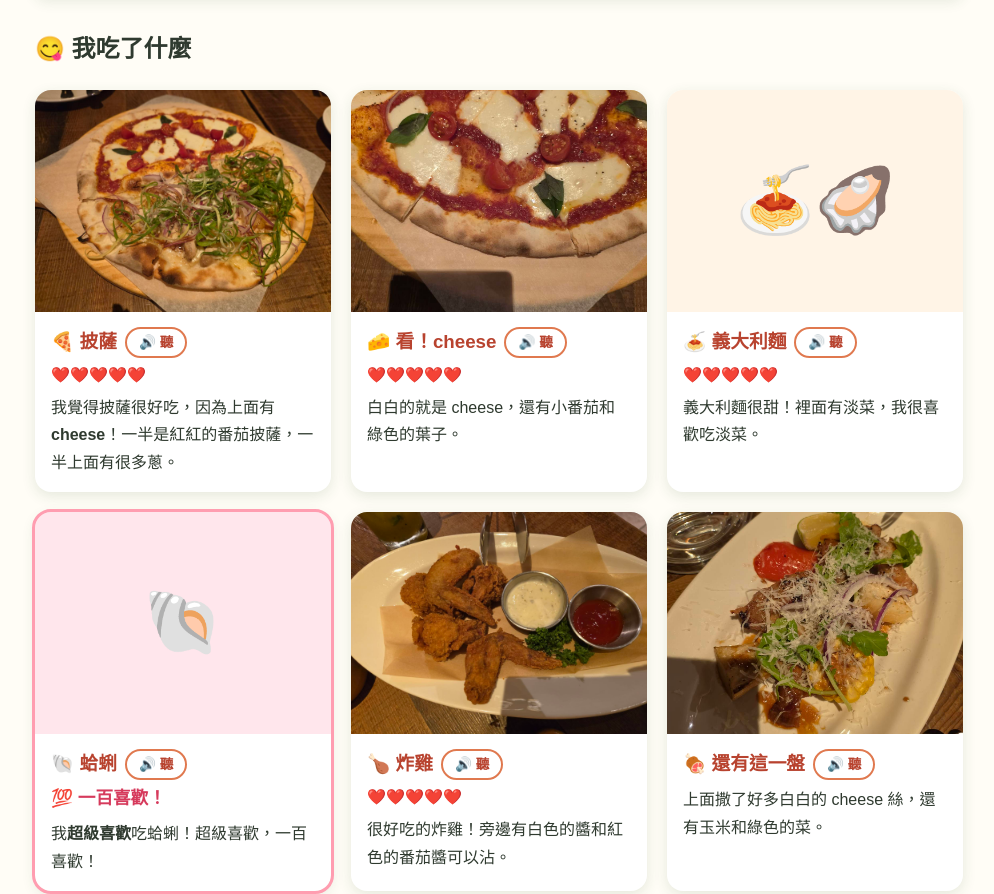
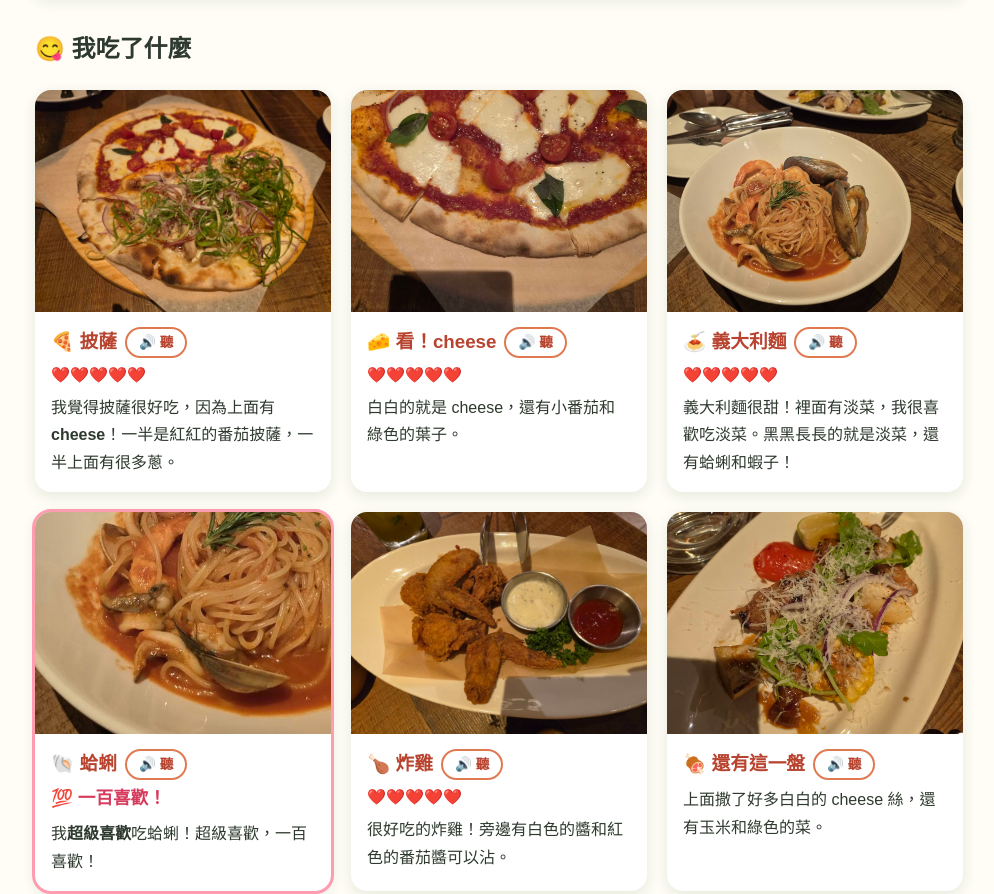
Before and after one commit to stitchfi/harvey, a plain HTML site: page italian-dinner.html in a window 1280 px wide. Shown: the part 572-1466 px from the top of the page, without its empty margins (141-1135 px from the left). Drawn offline with Linux system fonts and the light colour scheme.

Commit message:
義大利麵和蛤蜊換上真的照片
Co-Authored-By: Claude Opus 5.5 <noreply@anthropic.com>

```diff
--- a/italian-dinner.html
+++ b/italian-dinner.html
@@ -6,7 +6,7 @@
   <title>義大利麵餐廳｜Harvey 的小天地</title>
   <!-- 改了 style.css 或 read-aloud.js 時，要把 ?v= 後面的版本號一起改掉，瀏覽器才會抓新的檔案 -->
   <style>img{max-width:100%;height:auto}</style>
-  <link rel="stylesheet" href="style.css?v=20261120b">
+  <link rel="stylesheet" href="style.css?v=20261120c">
 </head>
 <body>
   <header class="site-header">
@@ -57,17 +57,17 @@
         </div>
       </article>
 
-      <article class="food-card no-img">
-        <div class="food-emoji">🍝🦪</div>
+      <article class="food-card">
+        <img src="images/bellini-pasta.jpg" alt="有淡菜、蛤蜊和蝦子的義大利麵" data-zoom>
         <div class="food-body">
           <h3>🍝 義大利麵</h3>
           <div class="love">❤️❤️❤️❤️❤️</div>
-          <p>義大利麵很甜！裡面有淡菜，我很喜歡吃淡菜。</p>
+          <p>義大利麵很甜！裡面有淡菜，我很喜歡吃淡菜。黑黑長長的就是淡菜，還有蛤蜊和蝦子！</p>
         </div>
       </article>
 
-      <article class="food-card no-img super-love">
-        <div class="food-emoji">🐚</div>
+      <article class="food-card super-love">
+        <div class="img-crop"><img class="zoom-clams" src="images/bellini-pasta.jpg" alt="義大利麵裡的蛤蜊" data-zoom></div>
         <div class="food-body">
           <h3>🐚 蛤蜊</h3>
           <div class="love">💯 一百喜歡！</div>
@@ -155,6 +155,6 @@
       document.addEventListener('keydown', function (e) { if (e.key === 'Escape') box.hidden = true; });
     })();
   </script>
-  <script src="read-aloud.js?v=20261120b"></script>
+  <script src="read-aloud.js?v=20261120c"></script>
 </body>
 </html>
--- a/style.css
+++ b/style.css
@@ -445,6 +445,8 @@ img[data-zoom] { cursor: zoom-in; }
 .sour .love { font-weight: 700; color: #b58a00; }
 
 .food-card img.focus-top { object-position: center 42%; }
+.img-crop { overflow: hidden; }
+.img-crop img.zoom-clams { transform: scale(2.3) translate(19%, -18%); }
 
 /* 好好笑的發現：寬螢幕時照片在左、文字在右 */
 .fun-card { margin-bottom: 32px; }
```
Also changed, not shown: firefly.html (+2 -2 lines), index.html (+2 -2 lines), mung-bean-diary.html (+2 -2 lines), images/bellini-pasta.jpg (added).
